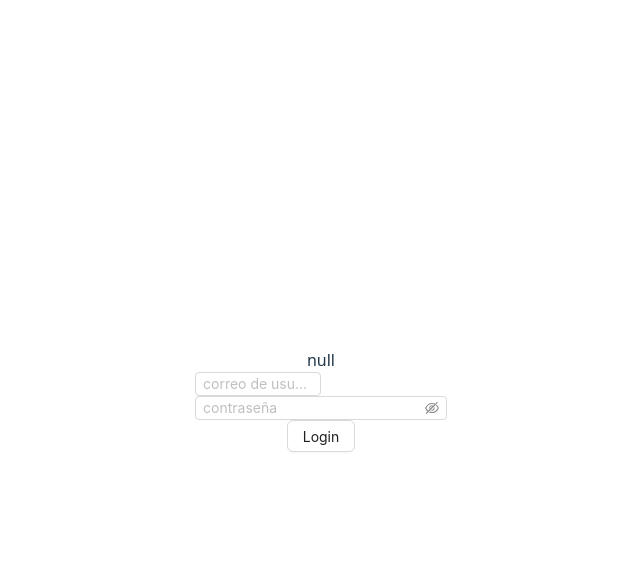
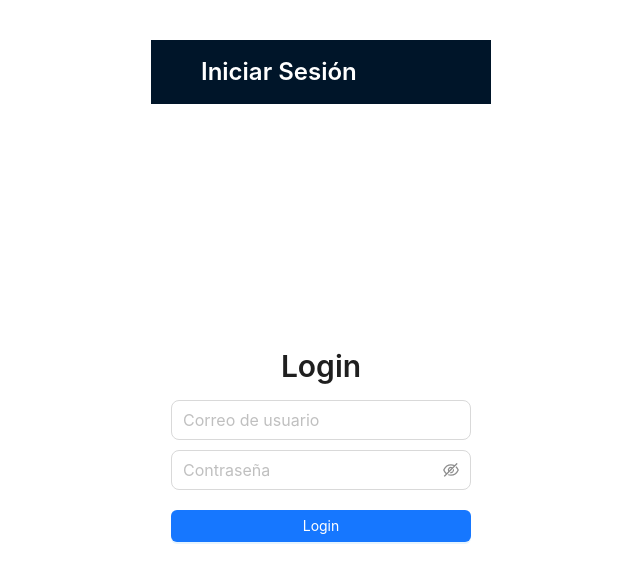
Before and after one commit to RAAQ-SOFTTEK/AcademiaReact, a React (Vite) app in the folder My-Vite-App/: page /login in a window 1280 px wide. Shown: the top 582 px of the page, without its empty margins (319-959 px from the left). Built offline with nearby package versions, Linux system fonts and the light colour scheme; no server answers.

Commit message:
Diseno de login

```diff
--- a/My-Vite-App/src/components/Login.jsx
+++ b/My-Vite-App/src/components/Login.jsx
@@ -1,18 +1,20 @@
 import React, { useEffect, useState } from "react";
-import { Button, Input, Row, Col } from "antd";
+import { Button, Input, Row, Col, Layout, Typography } from "antd";
 import { signIn } from "../config/authCalls"; // Importa la función signIn
 import { useAuth } from "../host/useAuth"; // Importa el hook useAuth
 import { useNavigate } from "react-router-dom"; // Importa Navigate
 
+const { Header, Content } = Layout;
+const { Title } = Typography;
+
 export default function Login() {
-
   const { user } = useAuth(); // Usa el hook useAuth
   const [username, setUsername] = useState('');
   const [password, setPassword] = useState('');
   const navigate = useNavigate(); // Usa Navigate
 
   useEffect(() => {
-        if(user) navigate('/navbar'); // Redirige a /navbar si el usuario está autenticado
+    if (user) navigate('/navbar'); // Redirige a /navbar si el usuario está autenticado
   }, [user, navigate]);
 
   const changePassword = (e) => {
@@ -31,27 +33,36 @@ export default function Login() {
   };
 
   return (
-        <div>
-            {JSON.stringify(user)}
-            <Row>
-                <Col xs={24} sm={24} md={12} lg={12}>
+    <Layout style={{ minHeight: '90vh', display: 'flex', flexDirection: 'column' }}>
+      <Header style={{ backgroundColor: '#001529', color: '#fff', display: 'flex', justifyContent: 'space-between', alignItems: 'center' }}>
+        <Title level={3} style={{ color: '#fff', margin: 0 }}>Iniciar Sesión</Title>
+      </Header>
+      <Content style={{ flex: 1, padding: '20px', backgroundColor: '#fff', display: 'flex', flexDirection: 'column', justifyContent: 'center', alignItems: 'center' }}>
+        <Title level={2}>Login</Title>
+        <div style={{ width: '300px' }}>
+          <Row style={{ marginBottom: '10px' }}>
+            <Col span={24}>
               <Input
-                        size='small'
-                        placeholder='correo de usuario'
+                size='large'
+                placeholder='Correo de usuario'
                 value={username}
                 onChange={changeUsername}
               />
             </Col>
           </Row>
-            <Row>
+          <Row style={{ marginBottom: '20px' }}>
+            <Col span={24}>
               <Input.Password
-                    size="small"
-                    placeholder="contraseña"
+                size="large"
+                placeholder="Contraseña"
                 value={password}
                 onChange={changePassword}
               />
+            </Col>
           </Row>
-            <Button onClick={login}>Login</Button> {/* Corrige la propiedad onClick */}
+          <Button type="primary" onClick={login} style={{ width: '100%' }}>Login</Button>
         </div>
+      </Content>
+    </Layout>
   );
 }
```
Lines whose indentation alone changed are shown as unchanged.
